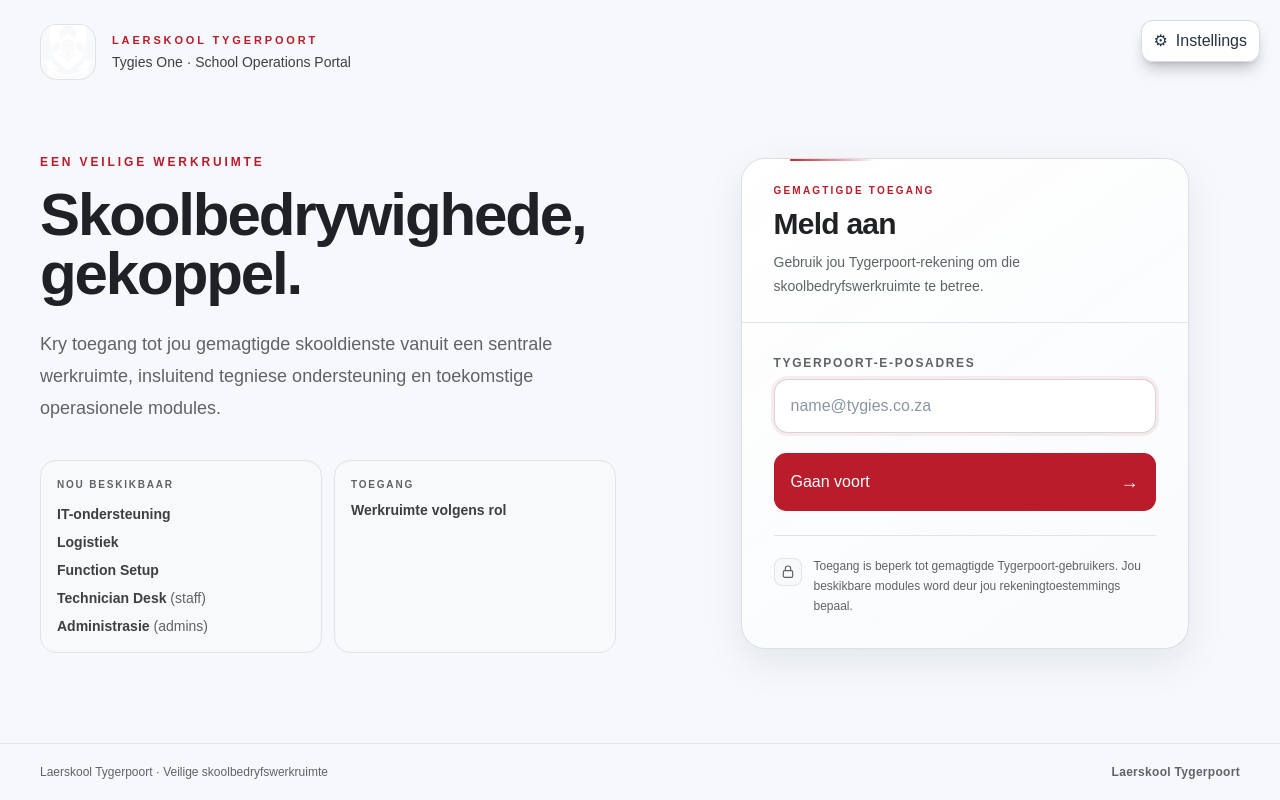
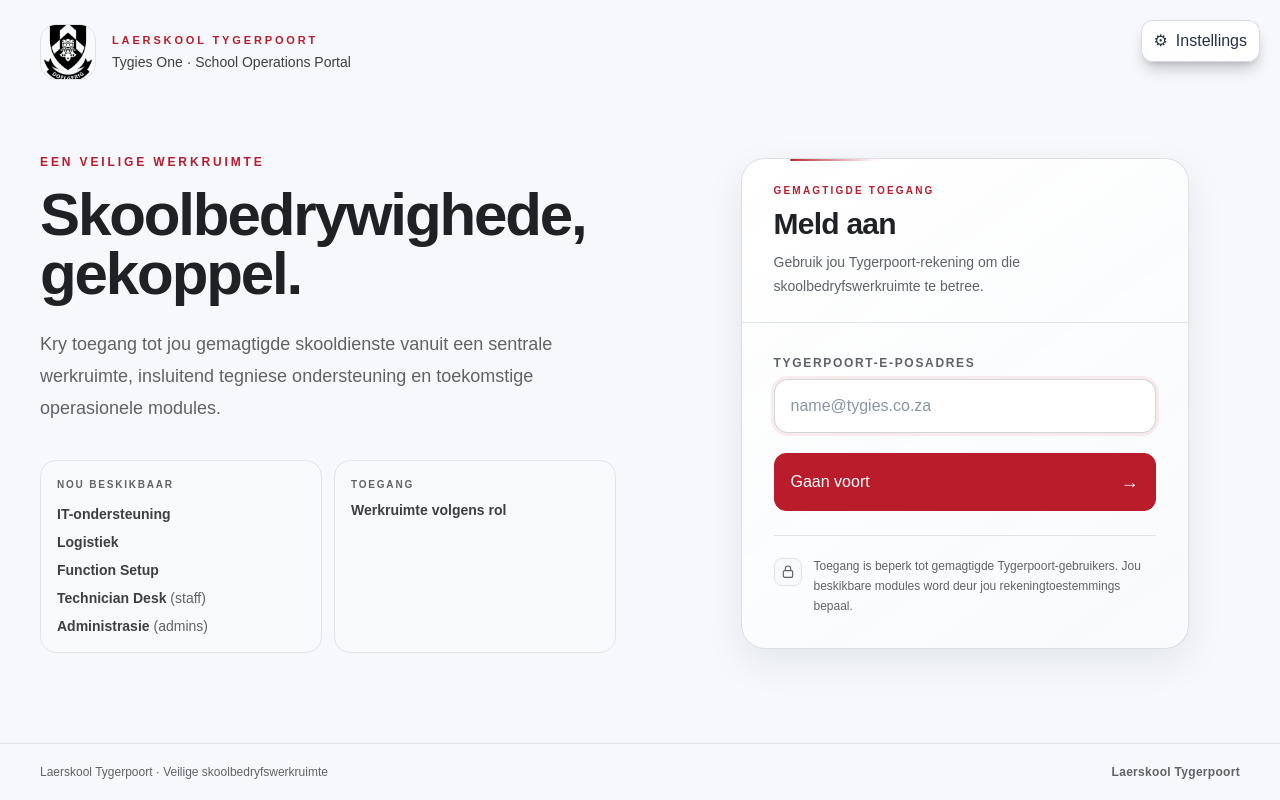
Before and after one commit to wbreytenbach-ops/nkrn-platform, a Next.js app in the folder web/: page /login in a window 1280 px wide. Built offline with nearby package versions, Linux system fonts and the light colour scheme; no server answers.

Commit message:
Improve sign-in crest contrast and text legibility

```diff
--- a/web/src/app/components/workspace-shell.css
+++ b/web/src/app/components/workspace-shell.css
@@ -172,3 +172,21 @@
 }
 main.tygies-login-page .backdrop-blur-xl,
 main.tygies-login-page .backdrop-blur-2xl { backdrop-filter: none !important; }
+
+
+/* Final login accessibility fixes: darken the white school crest on the light sign-in page. */
+main.tygies-login-page img[alt="Laerskool Tygerpoort"] {
+  filter: invert(1) contrast(1.05) !important;
+  opacity: 1 !important;
+  mix-blend-mode: multiply;
+}
+main.tygies-login-page .text-zinc-200,
+main.tygies-login-page .text-zinc-300,
+main.tygies-login-page .text-zinc-400,
+main.tygies-login-page .text-zinc-500,
+main.tygies-login-page .text-zinc-600,
+main.tygies-login-page .text-zinc-700 {
+  opacity: 1 !important;
+}
+main.tygies-login-page .text-zinc-600 { color: #5f6368 !important; }
+main.tygies-login-page .text-zinc-700 { color: #5f6368 !important; }
```
